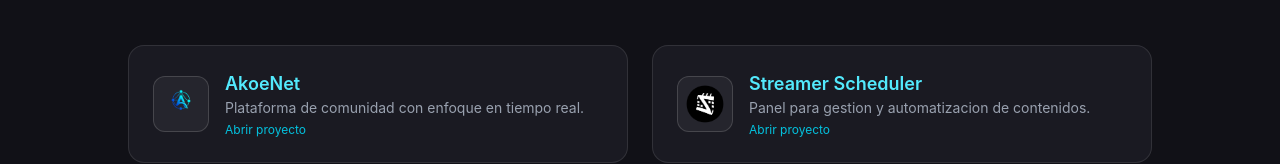
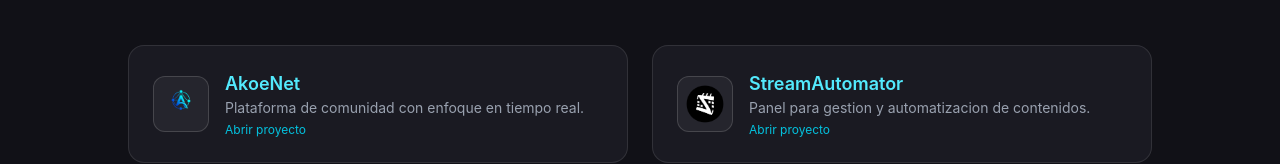
Before and after one commit to dakinissystems/dakinis-landing, a React (Vite) app: page / in a window 1280 px wide. Shown: the part 2343-2507 px from the top of the page. Built offline with nearby package versions, Linux system fonts and the light colour scheme.

Commit message:
Update Landing

```diff
--- a/src/LandingPage.jsx
+++ b/src/LandingPage.jsx
@@ -15,7 +15,7 @@ const PROJECTS = [
   },
   {
     id: 'stream',
-    name: 'Streamer Scheduler',
+    name: 'StreamAutomator',
     url: 'https://streamautomator.com/dashboard',
     logo: logoStreamAutomator,
   },
```
